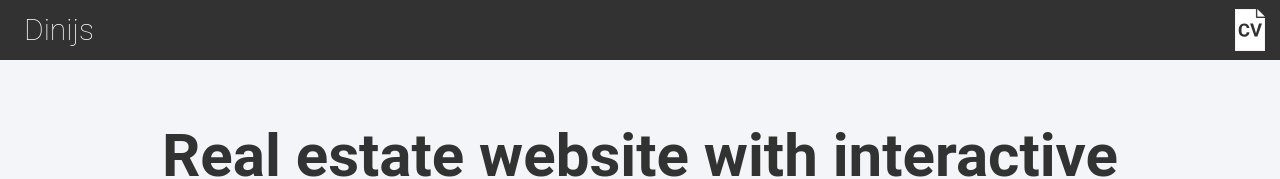
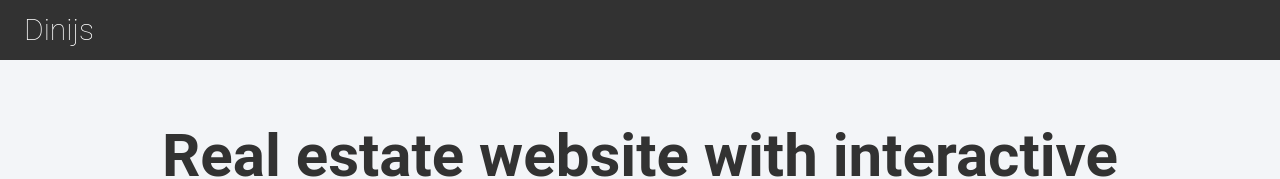
Before and after one commit to dinijs/dinijs.github.io, a plain HTML site: page st10/st10.html in a window 1280 px wide. Shown: the top 179 px of the page. Drawn offline with Linux system fonts and the light colour scheme.

Commit message:
Add files via upload

```diff
--- a/st10/st10.html
+++ b/st10/st10.html
@@ -20,7 +20,6 @@
 
   <div class="top">
     <a href="../index.html">Dinijs</a>
-    <a href="../CV_Dinijs_Varpins.pdf" target="_blank"><img class="resume" src="../pic/resume2.svg" alt="resume icon"></a>
   </div>
 
 
```
